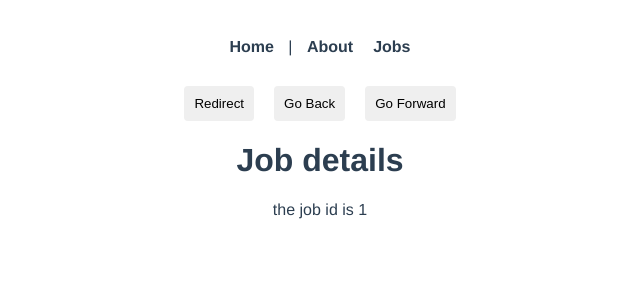
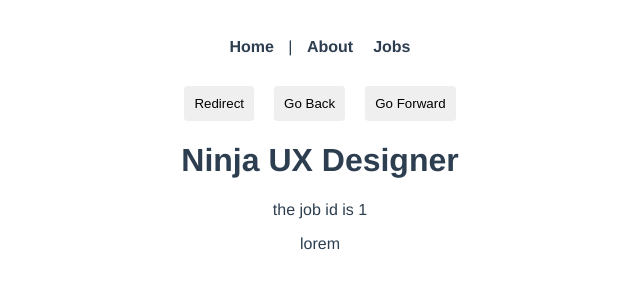
Before and after one commit to blaz-k/vue-exercises, a Vue app in the folder vue-router/: page /jobs/1 in a window 1280 px wide. Shown: the top 300 px of the page, without its empty margins (320-960 px from the left). Built offline with nearby package versions, Linux system fonts and the light colour scheme; data requests are answered from the project's data file.

Commit message:
added db.json; fetch data

```diff
--- /dev/null
+++ b/vue-router/data/db.json
@@ -0,0 +1,7 @@
+{
+  "jobs": [
+    { "title": "Ninja UX Designer", "id": 1, "details": "lorem" },
+    { "title": "Ninja Web developer", "id": 2, "details": "lorem" },
+    { "title": "Ninja Vue developer", "id": 3, "details": "lorem" }
+  ]
+}
--- a/vue-router/package.json
+++ b/vue-router/package.json
@@ -8,6 +8,7 @@
   },
   "dependencies": {
     "core-js": "^3.6.5",
+    "json-server": "^0.17.0",
     "vue": "^3.0.0",
     "vue-router": "^4.0.0-0"
   },
--- a/vue-router/src/views/jobs/JobDetails.vue
+++ b/vue-router/src/views/jobs/JobDetails.vue
@@ -1,19 +1,26 @@
 <template>
-  <div>
-    <h1>Job details</h1>
+  <div v-if="job">
+    <h1>{{ job.title }}</h1>
     <p>the job id is {{ id }}</p>
+    <p>{{ job.details }}</p>
   </div>
 </template>
 
 <script>
 export default {
   props: ["id"],
+  data() {
+    return {
+      job: null,
+    };
+  },
   name: "JobDetails",
-  //   data() {
-  //     return {
-  //       id: this.$route.params.id,
-  //     };
-  //   },
+  mounted() {
+    fetch("http://localhost:3000/jobs/" + this.id)
+      .then((res) => res.json())
+      .then((data) => (this.job = data))
+      .catch((err) => console.log(err.message));
+  },
 };
 </script>
 
--- a/vue-router/src/views/jobs/Jobs.vue
+++ b/vue-router/src/views/jobs/Jobs.vue
@@ -1,10 +1,15 @@
 <template>
   <div>
     <h1>Jobs</h1>
-    <div v-for="job in jobs" :key="job.id" class="job">
-      <router-link :to="{ name: 'JobDetails', params: { id: job.id } }">
-        <h2>{{ job.title }}</h2>
-      </router-link>
+    <div v-if="jobs.length">
+      <div v-for="job in jobs" :key="job.id" class="job">
+        <router-link :to="{ name: 'JobDetails', params: { id: job.id } }">
+          <h2>{{ job.title }}</h2>
+        </router-link>
+      </div>
+    </div>
+    <div v-else>
+      <p>Loading jobs...</p>
     </div>
   </div>
 </template>
@@ -14,12 +19,14 @@
   name: "Jobs",
   data() {
     return {
-      jobs: [
-        { title: "Ninja UX Designer", id: 1, details: "lorem" },
-        { title: "Ninja Web developer", id: 2, details: "lorem" },
-        { title: "Ninja Vue developer", id: 3, details: "lorem" },
-      ],
+      jobs: [],
     };
+  },
+  mounted() {
+    fetch("http://localhost:3000/jobs")
+      .then((res) => res.json())
+      .then((data) => (this.jobs = data))
+      .catch((err) => console.log(err.message));
   },
 };
 </script>
```
Also changed, not shown: 1 other file (tests, documents, lock files or other folders).
